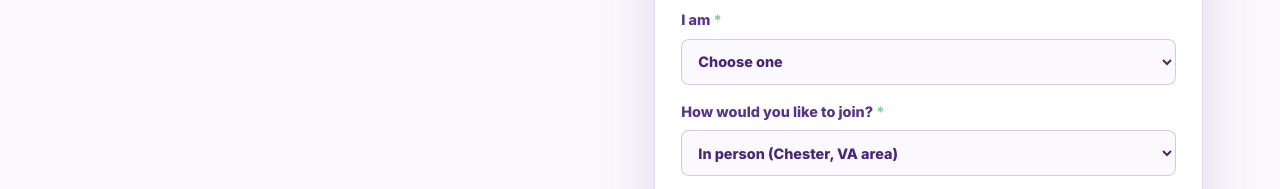
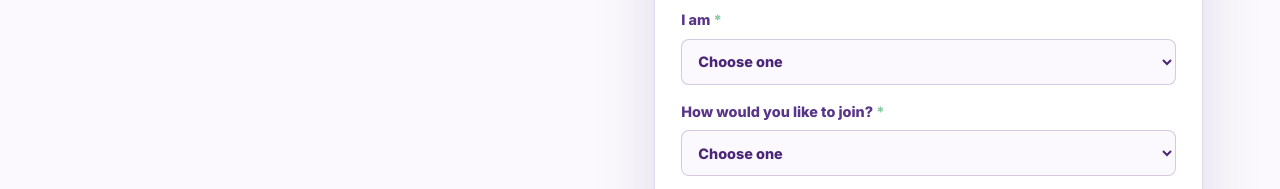
Before and after one commit to frankclay-SQG/cancercoachusa, a website: page meetup.html in a window 1280 px wide. Shown: the part 2140-2329 px from the top of the page. Drawn offline with Linux system fonts and the light colour scheme; files whose address does not match are found by name.

Commit message:
Restore the online option on meetup registration (reverts #18)
Dani does want to offer online meetings, so the form again offers both
the in-person Chester, VA option and the online option.

Co-Authored-By: Claude Opus 5.5 <noreply@anthropic.com>
Claude-Session: https://claude.ai/code/session_01Kdh6fzJCTWnathefh9wd1G

```diff
--- a/meetup.html
+++ b/meetup.html
@@ -171,7 +171,10 @@
           <label>
             <span class="field-label" style="display: inline">How would you like to join? <span class="required-marker" aria-hidden="true">*</span></span>
             <select name="attendance" required>
-              <option selected>In person (Chester, VA area)</option>
+              <option value="">Choose one</option>
+              <option>In person (Chester, VA area)</option>
+              <option>Online</option>
+              <option>Either in person or online</option>
             </select>
           </label>
           <label>
```
